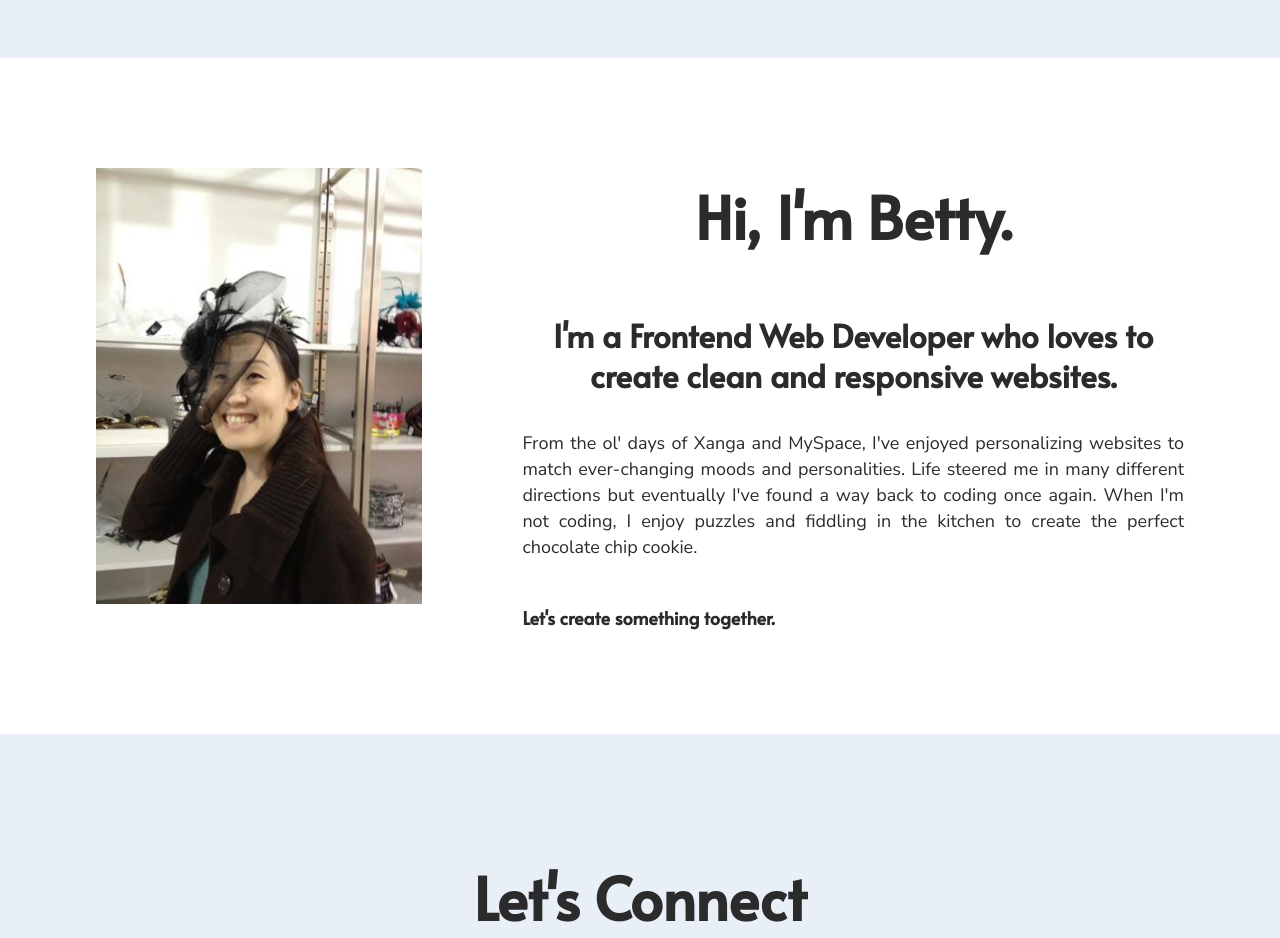
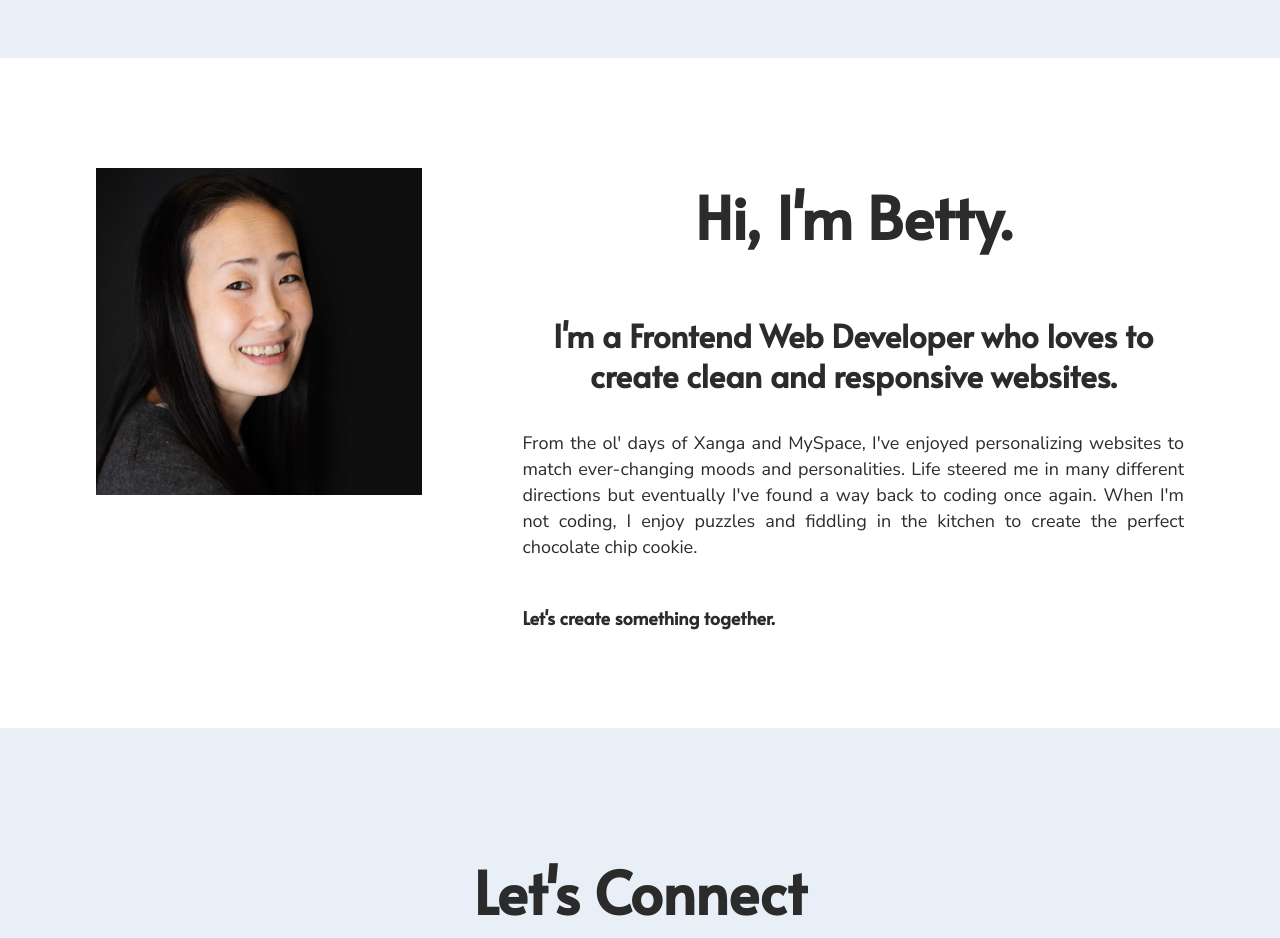
Before and after one commit to bh-codes/portfolio, a website built with Parcel: page index.html in a window 1280 px wide. Shown: the part 3080-4018 px from the top of the page. Built offline with nearby package versions, Linux system fonts and the light colour scheme.

Commit message:
Updated photo

```diff
--- a/index.html
+++ b/index.html
@@ -155,7 +155,7 @@
     <section id="about">
       <div class="content-wrapper">
           <picture>
-            <img src="img/me.jpg" alt="Picture of Betty">
+            <img src="img/portrait.jpg" alt="Picture of Betty">
           </picture>
           <div class="about-content-wrapper">
             <h3 class="about-title">Hi, I'm Betty.</h3>
```
Also changed, not shown: img/me.jpg (deleted), img/portrait.jpg (added).
